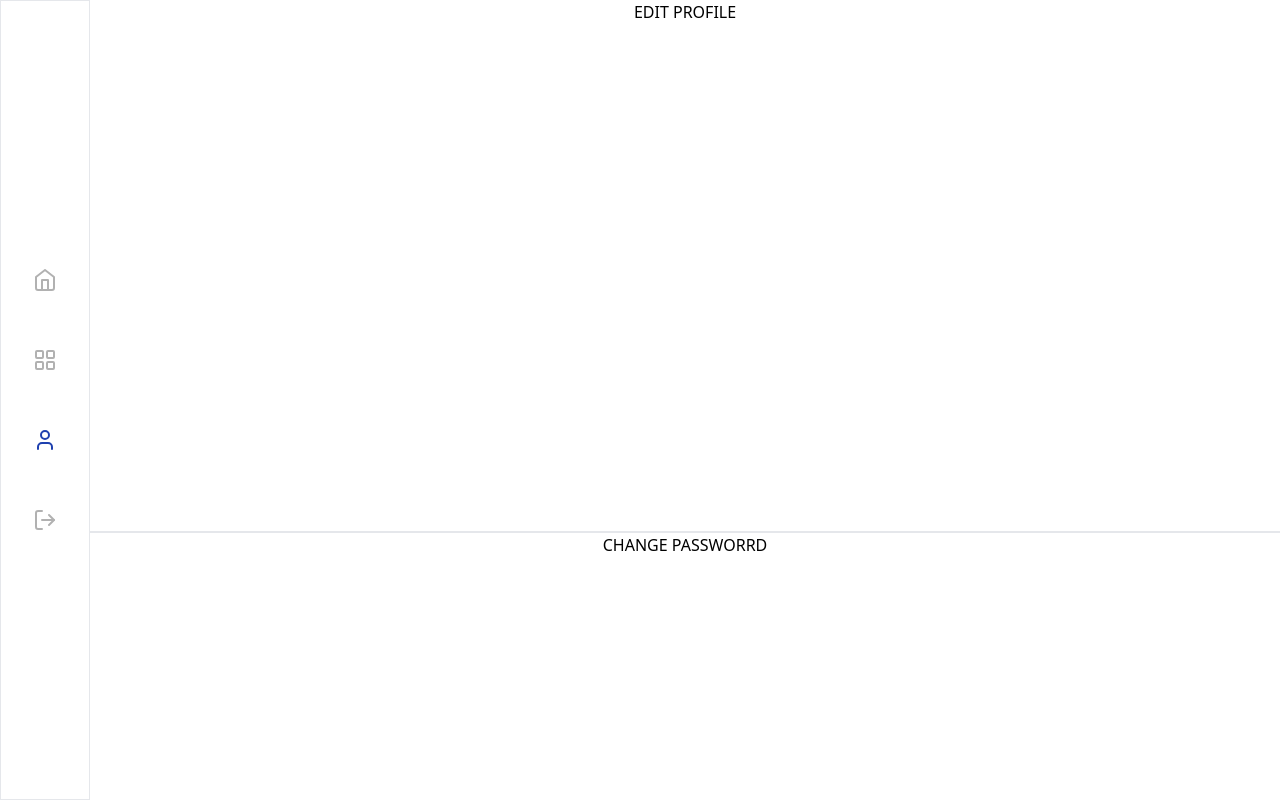
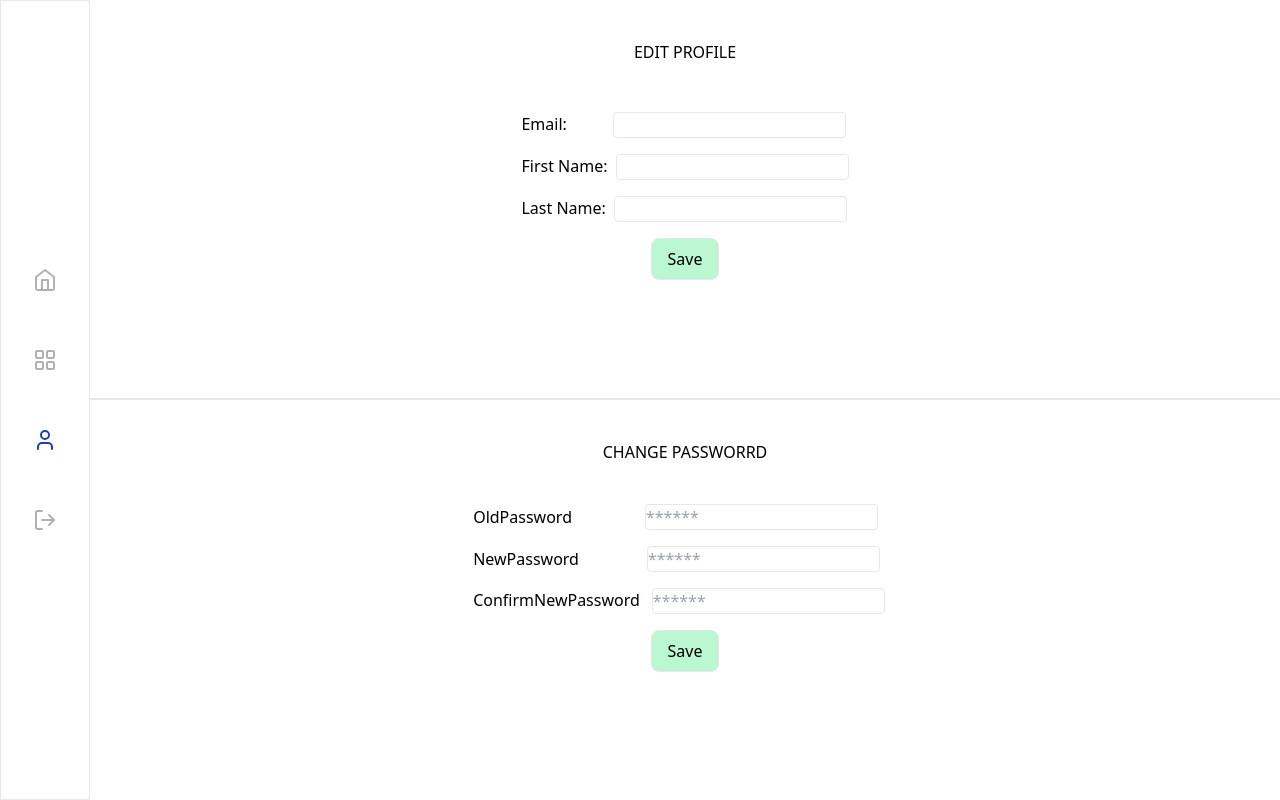
Before and after one commit to ronacs3/do-an, a Next.js app: page /User in a window 1280 px wide. Built offline with nearby package versions, Linux system fonts and the light colour scheme.

Commit message:
update ChangeProfileUser

```diff
--- /dev/null
+++ b/components/Device.tsx
@@ -0,0 +1,24 @@
+import { Tv } from 'lucide-react';
+import { Switch } from 'antd';
+const Device = () => {
+    return (
+        <div className="border rounded-3xl h-36 w-36 shadow-sm shadow-slate-600 bg-red-400 p-3">
+            <div className="flex flex-row gap-12 pb-11 ">
+                <div>
+                    <Tv />
+                </div>
+                <div>
+                    <Switch />
+                </div>
+            </div>
+            <div className="font-inter">Television</div>
+            <div className="font-inter">ON</div>
+        </div>
+    );
+};
+
+const AddDevice = () => {
+    return <button className="border-2 border-dashed rounded-3xl h-36 w-36 bg-white border-black p-3"></button>;
+};
+
+export { Device, AddDevice };
--- /dev/null
+++ b/components/User.tsx
@@ -0,0 +1,153 @@
+import { SubmitHandler, useForm } from 'react-hook-form';
+import { useState } from 'react';
+import { useRouter } from 'next/router';
+import { zodResolver } from '@hookform/resolvers/zod';
+import { ChangePassword, ChangeProfile } from '../validation/schema';
+type PasswordData = {
+    oldPassword: string;
+    newPassword: string;
+    confirmNewPassword: string;
+};
+const UserChangePassword = () => {
+    const router = useRouter();
+    const [submitForm, setSubmitForm] = useState(false);
+
+    const {
+        register,
+        handleSubmit,
+        watch,
+        formState: { errors },
+    } = useForm<PasswordData>({ resolver: zodResolver(ChangePassword) });
+
+    const handleChangePassword: SubmitHandler<PasswordData> = async (e: PasswordData) => {
+        setSubmitForm(true);
+        const token = localStorage.getItem('auth');
+        try {
+            const response = await fetch('http://localhost:8080/users/me/change-password', {
+                method: 'POST',
+                headers: {
+                    Accept: 'application/json',
+                    Authorization: `Bearer ${token}`,
+                    'Content-Type': 'application/json',
+                },
+                body: JSON.stringify(e),
+            });
+            const res = await response.json();
+            if (res.success) {
+                router.push('/Auth/Sign-out');
+            }
+        } catch (error) {
+            console.log(error);
+        }
+    };
+    return (
+        <div className="h-2/4 flex flex-col items-center">
+            <div className="pt-10">CHANGE PASSWORRD</div>
+            <div className="pt-10">
+                <form className="flex flex-col gap-4" onSubmit={handleSubmit(handleChangePassword)}>
+                    <div>
+                        <label className="pr-x">OldPassword</label>
+                        <input
+                            type="password"
+                            className="border rounded"
+                            placeholder="******"
+                            {...register('oldPassword')}
+                            id="oldPassword"
+                        />
+                        <p className="text-red-600">{errors.oldPassword?.message}</p>
+                    </div>
+                    <div>
+                        <label className="pr-y">NewPassword</label>
+                        <input
+                            type="password"
+                            className="border rounded"
+                            placeholder="******"
+                            {...register('newPassword')}
+                            id="newPassword"
+                        />
+                        <p className="text-red-600">{errors.newPassword?.message}</p>
+                    </div>
+                    <div className="flex gap-3">
+                        <label>ConfirmNewPassword</label>
+                        <input
+                            type="password"
+                            className="border rounded"
+                            placeholder="******"
+                            {...register('confirmNewPassword')}
+                            id="confirmNewPassword"
+                        />
+                        <p className="text-red-600">{errors.confirmNewPassword?.message}</p>
+                    </div>
+                    <div className="flex justify-center">
+                        <button type="submit" className="border px-4 py-2 rounded-lg bg-green-200 hover:bg-red-200">
+                            Save
+                        </button>
+                    </div>
+                </form>
+            </div>
+        </div>
+    );
+};
+type ProfileData = {
+    email: string;
+    fName: string;
+    lName: string;
+};
+const UserChangeProfile = () => {
+    const router = useRouter();
+    const [submitForm, setSubmitForm] = useState(false);
+    const {
+        register,
+        handleSubmit,
+        watch,
+        formState: { errors },
+    } = useForm<ProfileData>({ resolver: zodResolver(ChangeProfile) });
+    const handleChangeProfile: SubmitHandler<ProfileData> = async (e: ProfileData) => {
+        setSubmitForm(true);
+        const token = localStorage.getItem('auth');
+        try {
+            const response = await fetch('http://localhost:8080/users/me', {
+                method: 'PUT',
+                headers: {
+                    Accept: 'application/json',
+                    Authorization: `Bearer ${token}`,
+                    'Content-Type': 'application/json',
+                },
+                body: JSON.stringify(e),
+            });
+            const res = await response.json();
+            if (res.success) {
+                router.push('/');
+            }
+        } catch (error) {
+            console.log(error);
+        }
+    };
+    return (
+        <div className="h-2/4 border-b-2 flex flex-col items-center gap-2 pt-10">
+            <div>EDIT PROFILE</div>
+            <div className="pt-10">
+                <form className="flex flex-col gap-4" onSubmit={handleSubmit(handleChangeProfile)}>
+                    <div className="flex flex-row gap-2">
+                        <label className="pr-z">Email:</label>
+                        <input type="text" className="border rounded" {...register('email')} id="email" />
+                    </div>
+                    <div className="flex flex-row gap-2">
+                        <label>First Name:</label>
+                        <input type="text" className="border rounded" {...register('fName')} id="fName" />
+                    </div>
+                    <div className="flex flex-row gap-2">
+                        <label>Last Name:</label>
+                        <input type="text" className="border rounded" {...register('lName')} id="lName" />
+                    </div>
+                    <div className="flex justify-center">
+                        <button type="submit" className="border px-4 py-2 rounded-lg bg-green-200 hover:bg-red-200">
+                            Save
+                        </button>
+                    </div>
+                </form>
+            </div>
+        </div>
+    );
+};
+export { UserChangePassword, UserChangeProfile };
--- a/src/pages/User/index.tsx
+++ b/src/pages/User/index.tsx
@@ -1,14 +1,18 @@
 import { Divider } from 'antd';
 import Layout from '../../../components/Layout';
-
+import { SubmitHandler, useForm } from 'react-hook-form';
+import { useState } from 'react';
+import { useRouter } from 'next/router';
+import { zodResolver } from '@hookform/resolvers/zod';
+import { ChangePassword } from '../../../validation/schema';
+import { type } from 'os';
+import { UserChangePassword, UserChangeProfile } from '../../../components/User';
 export default function User() {
     return (
         <Layout>
             <div className="h-screen">
-                <div className="h-2/3 border-b-2 flex justify-center">
-                    <div>EDIT PROFILE</div>
-                </div>
-                <div className="h-1/3 flex justify-center">CHANGE PASSWORRD</div>
+                <UserChangeProfile />
+                <UserChangePassword />
             </div>
         </Layout>
     );
--- a/src/pages/index.tsx
+++ b/src/pages/index.tsx
@@ -1,21 +1,22 @@
 import Layout from '../../components/Layout';
-import { AirVentIcon, AreaChart, BarChart3, Droplets, Thermometer } from 'lucide-react';
+import { AirVentIcon, AreaChart, BarChart3, Droplets, MonitorSpeaker, Thermometer, Tv } from 'lucide-react';
 import React, { useEffect } from 'react';
 import { Switch } from 'antd';
 import Link from 'next/link';
 import { useRouter } from 'next/router';
+import { AddDevice, Device } from '../../components/Device';
 export default function Home() {
     const router = useRouter();
     useEffect(() => {
         const token = localStorage.getItem('auth');
         if (!token) {
-            router.push('/');
+            router.push('/Auth/Sign-in');
         }
     }, []);
     return (
         <Layout>
-            <div className="border h-screen">
-                <div className="border px-10 py-8 flex flex-row">
+            <div className=" h-screen bg-slate-100">
+                <div className=" border-b px-10 py-8 flex flex-row bg-white">
                     <div className="w-4/5 ">
                         <div className="text-2xl font-medium">BOARD 1</div>
                     </div>
@@ -47,7 +48,20 @@ export default function Home() {
                     </div>
                     {/* Device */}
                     <div className="h-2/6 ">
-                        <div>Device</div>
+                        <div className="flex flex-row gap-2">
+                            <div>
+                                <MonitorSpeaker />
+                            </div>
+
+                            <div>Device</div>
+                        </div>
+                        <div className="flex flex-row gap-5 pt-5">
+                            <Device />
+                            <div className="border rounded-3xl h-36 w-36 bg-white shadow-sm shadow-slate-600 p-3 ">
+                                1 D
+                            </div>
+                            <AddDevice />
+                        </div>
                     </div>
                 </div>
             </div>
--- a/tailwind.config.js
+++ b/tailwind.config.js
@@ -9,7 +9,18 @@ module.exports = {
         './src/**/*.{js,ts,jsx,tsx,mdx}',
     ],
     theme: {
-        extend: {},
+        extend: {
+            fontFamily: {
+                robo: ['Roboto', 'sans-serif'],
+                inter: ['Inter', 'sans-serif'],
+                vietnampro: ['Be Vietnam Pro', 'sans-serif'],
+            },
+            padding: {
+                x: '73px',
+                y: '68px',
+                z: '38px',
+            },
+        },
     },
     plugins: [],
 };
--- a/validation/schema.ts
+++ b/validation/schema.ts
@@ -28,4 +28,19 @@ const SignInSchema = z.object({
         .min(6, { message: 'Username must be at least 6 characters' })
         .max(20, { message: 'Username must be less than 20 characters' }),
 });
-export { SignUpSchema, SignInSchema };
+const ChangePassword = z
+    .object({
+        oldPassword: z.string().min(6, { message: 'Password must be at least 6 characters' }),
+        newPassword: z.string().min(6, { message: 'Password must be at least 6 characters' }),
+        confirmNewPassword: z.string().min(6, { message: 'Password must be at least 6 characters' }),
+    })
+    .refine((data) => data.newPassword === data.confirmNewPassword, {
+        message: 'Password do not match',
+        path: ['confirmNewPassword'],
+    });
+const ChangeProfile = z.object({
+    email: z.string().toLowerCase().email({ message: 'Must be email address' }),
+    fName: z.string().max(20, { message: 'First name must be less than 20 characters' }),
+    lName: z.string().max(20, { message: 'Last name must be less than 20 characters' }),
+});
+export { SignUpSchema, SignInSchema, ChangePassword, ChangeProfile };
```
